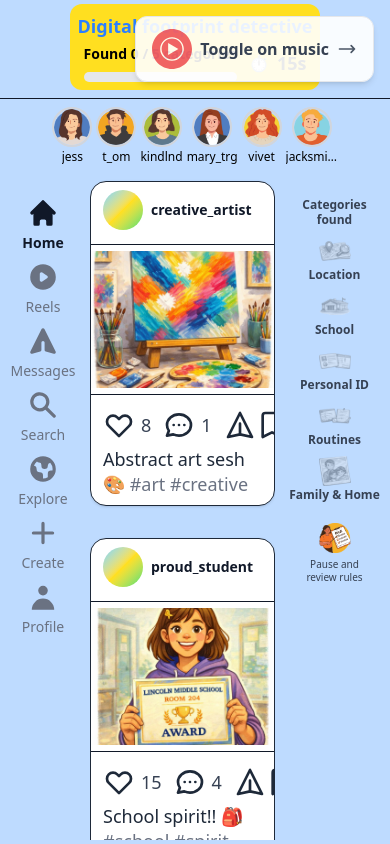
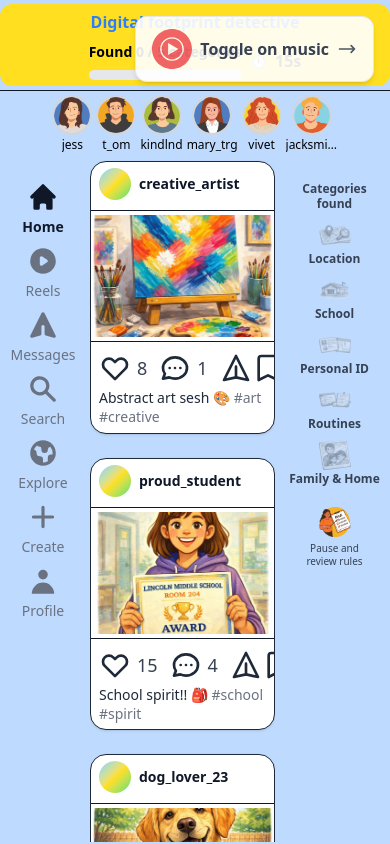
Before and after one commit to minmin1805/Digital-Footprint-Game, a React (Vite) app in the folder frontend/: page /game in a window 390 px wide. Built offline with nearby package versions, Linux system fonts and the light colour scheme; no server answers.

Commit message:
still failed for smaller screen dimension

```diff
--- a/frontend/src/components/FeedContainer.jsx
+++ b/frontend/src/components/FeedContainer.jsx
@@ -26,7 +26,7 @@ function FeedContainer() {
     >
       <div
         ref={feedInnerRef}
-        className="flex flex-col items-center gap-8 sm:gap-16 py-2 sm:py-4 w-full max-w-[360px] sm:max-w-[420px] lg:max-w-[480px] shrink-0"
+        className="flex flex-col items-center gap-6 sm:gap-12 lg:gap-16 py-1 sm:py-4 w-full max-w-[360px] sm:max-w-[420px] lg:max-w-[480px] shrink-0"
         style={{ transform: `translateY(-${scrollPosition}px)` }}
       >
         {posts.map((post) => (
--- a/frontend/src/components/Post.jsx
+++ b/frontend/src/components/Post.jsx
@@ -76,19 +76,19 @@ function Post({ post, onCorrectClick }) {
       className={`w-full max-w-[600px] shrink-0 bg-white rounded-2xl border border-gray-800 overflow-hidden shadow-sm ${isSafe || isCaptionDanger ? 'cursor-pointer' : ''}`}
       {...(isCaptionDanger && { onClick: handleCaptionDangerPostClick })}
     >
-      {/* Header: avatar + username */}
-      <div className="flex items-center gap-2 sm:gap-3 px-3 sm:px-4 py-2 sm:py-3">
+      {/* Header: avatar + username - compact on small screens */}
+      <div className="flex items-center gap-2 sm:gap-3 px-2 sm:px-4 py-1.5 sm:py-3">
         <div
-          className="w-10 h-10 rounded-full shrink-0 bg-gradient-to-tl from-green-400 via-yellow-300 to-sky-300"
+          className="w-8 h-8 sm:w-10 sm:h-10 rounded-full shrink-0 bg-gradient-to-tl from-green-400 via-yellow-300 to-sky-300"
           aria-hidden
         />
         <span className="font-semibold text-gray-900 text-sm sm:text-base">{username}</span>
       </div>
-      <div className='w-full h-px bg-gray-900 my-1.5 sm:my-2'></div>
+      <div className='w-full h-px bg-gray-900 my-1 sm:my-2'></div>
 
       {/* Main image — shorter aspect on small screens so post fits viewport */}
       <div
-        className="relative w-full aspect-[4/3] sm:aspect-square bg-gray-100 cursor-pointer"
+        className="relative w-full aspect-[3/2] sm:aspect-[4/3] lg:aspect-square bg-gray-100 cursor-pointer"
         onClick={isSafe ? (ev) => handleSafePostImageClick?.(post, ev) : handleImageClick}
       >
         {imageUrl ? (
@@ -104,10 +104,10 @@ function Post({ post, onCorrectClick }) {
           </div>
         )}
       </div>
-      <div className='w-full h-px bg-gray-900 my-1.5 sm:my-2'></div>
+      <div className='w-full h-px bg-gray-900 my-1 sm:my-2'></div>
 
       {/* Footer: icons + counts + caption */}
-      <div className="px-3 sm:px-4 py-2 sm:py-3 space-y-1.5 sm:space-y-2">
+      <div className="px-2 sm:px-4 py-1.5 sm:py-3 space-y-1 sm:space-y-2">
         <div className="flex items-center justify-between">
           <div className="flex items-center gap-3">
             <button
@@ -158,7 +158,7 @@ function Post({ post, onCorrectClick }) {
               tabIndex={0}
               onClick={(e) => { e.stopPropagation(); handleCaptionClick() }}
               onKeyDown={(e) => e.key === 'Enter' && handleCaptionClick()}
-              className="text-lg text-gray-800 leading-snug break-words cursor-pointer focus:outline-none focus:ring-2 focus:ring-amber-400 rounded"
+              className="text-sm sm:text-lg text-gray-800 leading-snug break-words cursor-pointer focus:outline-none focus:ring-2 focus:ring-amber-400 rounded"
             >
               {caption}
               {tagString && (
@@ -166,7 +166,7 @@ function Post({ post, onCorrectClick }) {
               )}
             </div>
           ) : (
-            <p className="text-lg text-gray-800 leading-snug break-words">
+            <p className="text-sm sm:text-lg text-gray-800 leading-snug break-words">
               {caption}
               {tagString && (
                 <span className="text-gray-500"> {tagString}</span>
--- a/frontend/src/index.css
+++ b/frontend/src/index.css
@@ -35,3 +35,10 @@ body,
 .animate-shake-wrong {
   animation: shake-wrong 0.5s ease-in-out;
 }
+
+/* Hide friend avatars on short viewports to free space for the post */
+@media (max-height: 800px) {
+  .hide-friends-on-short {
+    display: none !important;
+  }
+}
--- a/frontend/src/pages/GamePage.jsx
+++ b/frontend/src/pages/GamePage.jsx
@@ -171,29 +171,29 @@ function GamePage() {
       {countdownActive && (
         <CountdownOverlay onComplete={handleCountdownComplete} />
       )}
-      {/* Banner + progress + post timer - compact on small screens */}
-      <div className="flex flex-col items-center justify-center p-2 sm:p-3 gap-1 sm:gap-2 bg-yellow-300 rounded-xl mt-1 sm:mt-2 shrink-0">
-        <h1 className="text-lg sm:text-2xl font-bold text-center text-blue-500">Digital footprint detective</h1>
-        <div className="flex items-center gap-3 sm:gap-6">
+      {/* Banner + progress - compact to maximize space for post */}
+      <div className="flex flex-row flex-wrap items-center justify-center gap-2 sm:gap-4 p-1.5 sm:p-3 bg-yellow-300 rounded-xl mt-1 sm:mt-2 shrink-0">
+        <h1 className="text-base sm:text-2xl font-bold text-blue-500 shrink-0">Digital footprint detective</h1>
+        <div className="flex items-center gap-2 sm:gap-6">
           <ProgressBar currentStep={categoriesFound} totalSteps={5} label="categories" />
           {!countdownActive && !currentPopup && (
             <div className="flex items-center gap-2 text-gray-800 font-bold">
-              <span className="text-base sm:text-lg">⏱</span>
-              <span className="text-lg sm:text-xl tabular-nums">{postTimerSeconds}s</span>
+              <span className="text-sm sm:text-lg">⏱</span>
+              <span className="text-base sm:text-xl tabular-nums">{postTimerSeconds}s</span>
             </div>
           )}
         </div>
       </div>
 
-      <div className="w-full h-px bg-gray-900 my-2 sm:my-4 shrink-0" />
+      <div className="w-full h-px bg-gray-900 my-1 sm:my-3 shrink-0" />
 
-      {/* Friends - compact on small screens */}
-      <div className="shrink-0 px-2">
+      {/* Friends - hidden on short viewports (max-height: 700px) to free space */}
+      <div className="shrink-0 px-2 hide-friends-on-short">
         <FriendSection />
       </div>
 
       {/* Main: right column wider for "Categories found" text */}
-      <div className="grid grid-cols-[70px_1fr_95px] sm:grid-cols-[90px_1fr_115px] lg:grid-cols-[100px_1fr_125px] items-stretch w-full flex-1 min-h-0 px-2 sm:px-4 py-1 sm:py-2 mt-1 sm:mt-2 gap-3 sm:gap-6 overflow-hidden">
+      <div className="grid grid-cols-[70px_1fr_95px] sm:grid-cols-[90px_1fr_115px] lg:grid-cols-[100px_1fr_125px] items-stretch w-full flex-1 min-h-0 px-2 sm:px-4 py-0.5 sm:py-2 mt-0.5 sm:mt-2 gap-3 sm:gap-6 overflow-hidden">
         <div className="flex justify-center items-start pt-4 sm:pt-8 overflow-y-auto overflow-x-hidden min-w-0">
           <MenuBar />
         </div>
```
